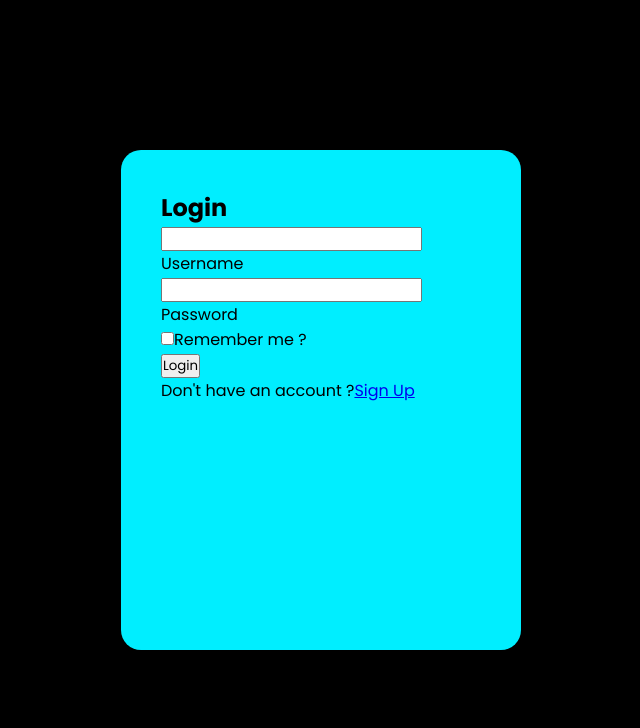
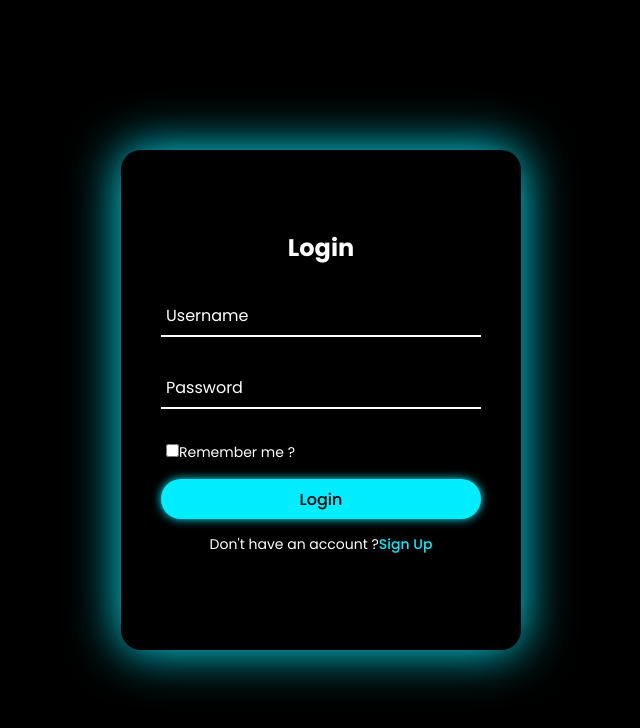
Before and after one commit to krsma996/coffeshop-frontend, a React (Vite) app: page / in a window 1280 px wide. Shown: the top 728 px of the page, without its empty margins (319-959 px from the left). Built offline with nearby package versions, Linux system fonts and the light colour scheme.

Commit message:
styled form
added lot of styles on login page form

```diff
--- a/src/components/login-component/login.css
+++ b/src/components/login-component/login.css
@@ -23,7 +23,93 @@
   position: relative;
   width: 400px;
   height: 500px;
-  background: #0ef;
+  background: #000;
+  box-shadow: 0 0 50px #0ef;
   border-radius: 20px;
   padding: 40px;
 }
+.form-wrapper {
+  display: flex;
+  justify-content: center;
+  align-items: center;
+  width: 100%;
+  height: 100%;
+}
+
+h2 {
+  font: size 30px;
+  color: #fff;
+  text-align: center;
+}
+
+.input-group {
+  position: relative;
+  margin: 30px 0;
+  border-bottom: 2px solid #fff;
+}
+.input-group label {
+  position: absolute;
+  top: 50%;
+  left: 5px;
+  transform: translateY(-50%);
+  font-size: 16px;
+  color: #fff;
+  pointer-events: none;
+}
+
+.input-group input {
+  width: 320px;
+  height: 40px;
+  font-size: 16px;
+  color: #fff;
+  padding: 0 5px;
+  background: transparent;
+  border: none;
+  outline: none;
+}
+
+.remember {
+  margin: 5px 0px 15px 5px;
+}
+
+.remember label {
+  color: #fff;
+  font-size: 14px;
+}
+
+.remember label input {
+  accent-color: #0ef;
+}
+
+button {
+  position: relative;
+  width: 100%;
+  height: 40px;
+  background: #0ef;
+  box-shadow: 0 0 10px #0ef;
+  font-size: 16px;
+  color: #000;
+  font-weight: 500;
+  cursor: pointer;
+  border-radius: 30px;
+  border: none;
+  outline: none;
+}
+
+.signUp-link {
+  font-size: 14px;
+  text-align: center;
+  margin: 15px 0;
+}
+
+.signUp-link p {
+  color: #fff;
+}
+.signUp-link p a {
+  color: #0ef;
+  text-decoration: none;
+  font-weight: 500;
+}
+.signUp-link p a :hover {
+  text-decoration: underline;
+}
```
